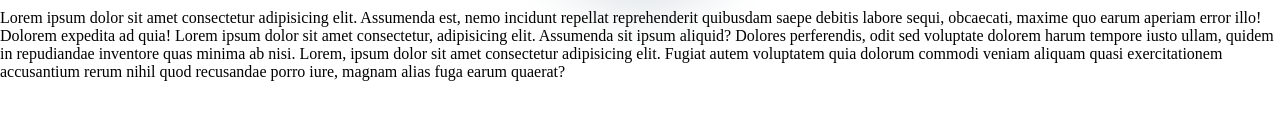
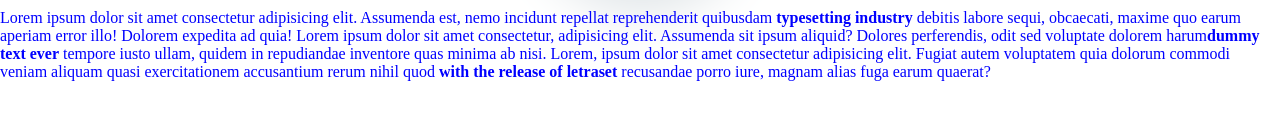
Before and after one commit to navdeepsr110/Resume-Project, a plain HTML site: page index.html in a window 1280 px wide. Shown: the part 599-718 px from the top of the page. Drawn offline with Linux system fonts and the light colour scheme.

Commit message:
Added font color and font weight to about section

```diff
--- a/index.html
+++ b/index.html
@@ -91,13 +91,13 @@
             </div>
                 <p>
                     Lorem ipsum dolor sit amet consectetur adipisicing elit. Assumenda est, nemo incidunt repellat
-                    reprehenderit quibusdam saepe debitis labore sequi, obcaecati, maxime quo earum aperiam error illo!
+                    reprehenderit quibusdam <span class="text-highlight">typesetting industry</span> debitis labore sequi, obcaecati, maxime quo earum aperiam error illo!
                     Dolorem expedita ad quia!
                     Lorem ipsum dolor sit amet consectetur, adipisicing elit. Assumenda sit ipsum aliquid? Dolores
-                    perferendis, odit sed voluptate dolorem harum tempore iusto ullam, quidem in repudiandae inventore
+                    perferendis, odit sed voluptate dolorem harum<span class="text-highlight">dummy text ever</span> tempore iusto ullam, quidem in repudiandae inventore
                     quas minima ab nisi.
                     Lorem, ipsum dolor sit amet consectetur adipisicing elit. Fugiat autem voluptatem quia dolorum
-                    commodi veniam aliquam quasi exercitationem accusantium rerum nihil quod recusandae porro iure,
+                    commodi veniam aliquam quasi exercitationem accusantium rerum nihil quod <span class="text-highlight">with the release of letraset</span> recusandae porro iure,
                     magnam alias fuga earum quaerat?
                 </p>
 
--- a/style.css
+++ b/style.css
@@ -84,6 +84,7 @@ body{
     height: auto;
     width: 100%;
     position: relative;
+
     /* vertical-align: middle; */
     /* text-align: center; */
 }
@@ -107,3 +108,9 @@ body{
     border:2px solid ;
     box-shadow: 0 0 50px 15px #dfe4e7;
 }
+p{
+      color:blue;
+}
+.text-highlight{
+    font-weight: bolder;
+}
```
